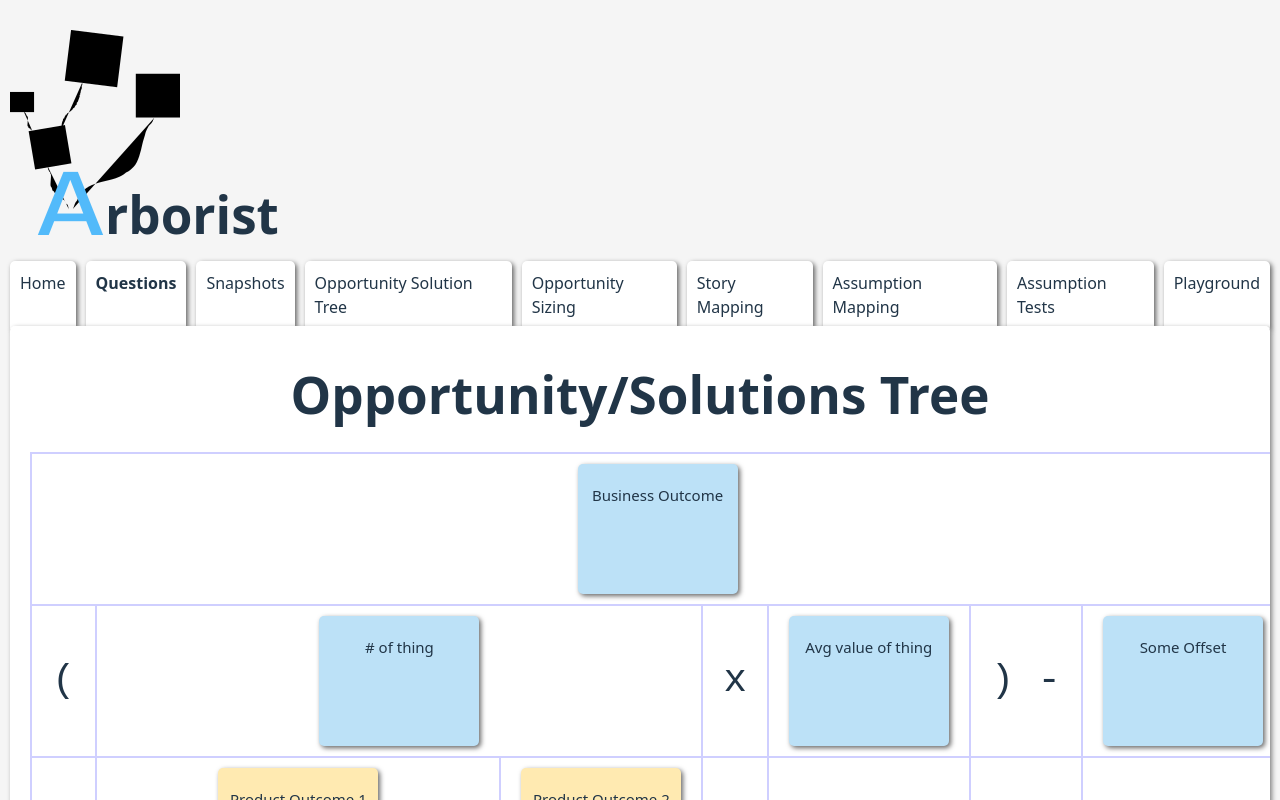
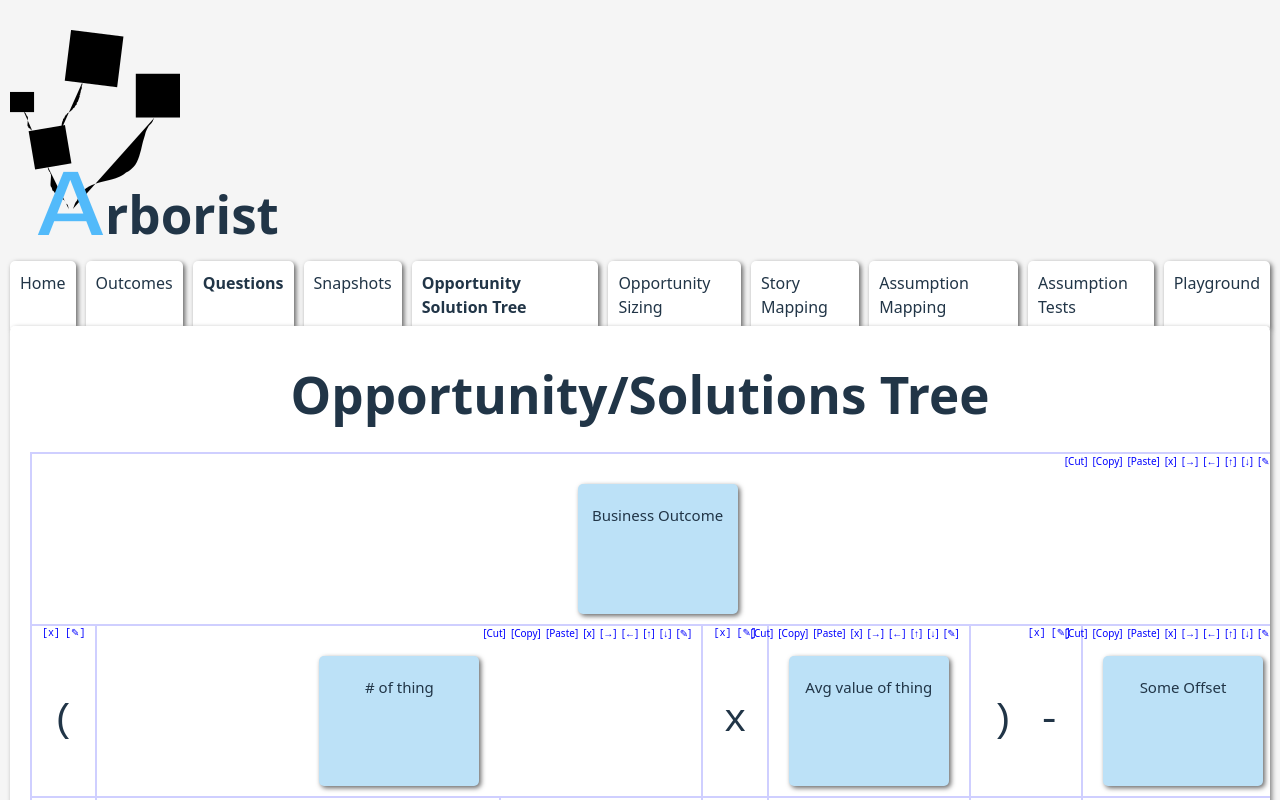
Before and after one commit to Iubalus/arborist, a Vue app in the folder arborist/: page / in a window 1280 px wide. Shown: the top 800 px of the page. Built offline with nearby package versions, Linux system fonts and the light colour scheme.

Commit message:
Poke at some experimental controls

```diff
--- a/arborist/src/components/pages/Home.vue
+++ b/arborist/src/components/pages/Home.vue
@@ -22,6 +22,7 @@ import Questions from './Questions.vue';
 import Snapshots from './Snapshots.vue';
 import SolutionStorymap from './SolutionStorymap.vue';
 import Overview from './Overview.vue';
+import Outcomes from './Outcomes.vue';
 
 export default defineComponent({
     components: { Tabs, FlexRow, Page },
@@ -35,6 +36,11 @@ export default defineComponent({
                     page: Overview
                 },
                 {
+                    title: "Outcomes",
+                    active: false,
+                    page: Outcomes
+                },
+                {
                     title: "Questions",
                     active: true,
                     page: Questions
@@ -46,7 +52,7 @@ export default defineComponent({
                 },
                 {
                     title: "Opportunity Solution Tree",
-                    active: false,
+                    active: true,
                     page: OpportunitySolutionTree
                 },
                 {
--- a/arborist/src/components/pages/OpportunitySolutionTree.vue
+++ b/arborist/src/components/pages/OpportunitySolutionTree.vue
@@ -1,11 +1,28 @@
 <template>
     <Page title="Opportunity/Solutions Tree">
+
         <table cellSpacing="0" cellpadding="5" border="1" bordercolor="#cfcfff">
             <tbody>
                 <tr v-for="(row, i) in toRows(content)" :key="i">
                     <td v-for="(cell, j) in row" :key="j" :colspan="cell.colSpan">
+
                         <div class="joiner" v-if="!!cell.joiner">
+                            <div class="cell-actions">
+                                <span>[x]</span>
+                                <span>[&#9998;]</span>
+                            </div>
                             {{ cell.joiner }}
+                        </div>
+                        <div v-if="!!cell.text" class="cell-actions">
+                            <span>[Cut]</span>
+                            <span>[Copy]</span>
+                            <span>[Paste]</span>
+                            <span>[x]</span>
+                            <span>[&#8594;]</span>
+                            <span>[&#8592;]</span>
+                            <span>[&#8593;]</span>
+                            <span>[&#8595;]</span>
+                            <span>[&#9998;]</span>
                         </div>
                         <div v-if="!!cell.text" class="card-content" :style="`background:${cell.color};`">
                             <div class="card-author">{{ cell.author }}</div>
@@ -165,8 +182,26 @@ table {
     }
 
     td {
+        position: relative;
         align-content: center;
-        padding: 10px 20px;
+        padding: 30px 20px 10px 20px;
+    }
+}
+
+.cell-actions {
+    position: absolute;
+    top: 0;
+    right: 10px;
+    font-size: 10px;
+    color: blue;
+    display: flex;
+    gap: 5px;
+
+    span {
+        &:hover {
+            text-decoration: underline;
+            cursor: pointer;
+        }
     }
 }
 </style>
--- /dev/null
+++ b/arborist/src/components/pages/Outcomes.vue
@@ -0,0 +1,24 @@
+<template>
+    <Page title="Coming Soon">
+        <LabelText v-model:value="equation" label="Equation" />
+        <pre>{{ equation }}</pre>
+    </Page>
+</template>
+<script lang="ts">
+import { defineComponent } from 'vue'
+import Page from '../bits/Page.vue';
+import LabelText from '../bits/LabelText.vue';
+
+export default defineComponent({
+    components: { Page, LabelText },
+    data() {
+        return {
+            equation: "",
+        }
+    },
+    computed: {
+
+    }
+})
+</script>
+<style scoped></style>
```
Also changed, not shown: 1 other file (tests, documents, lock files or other folders).
